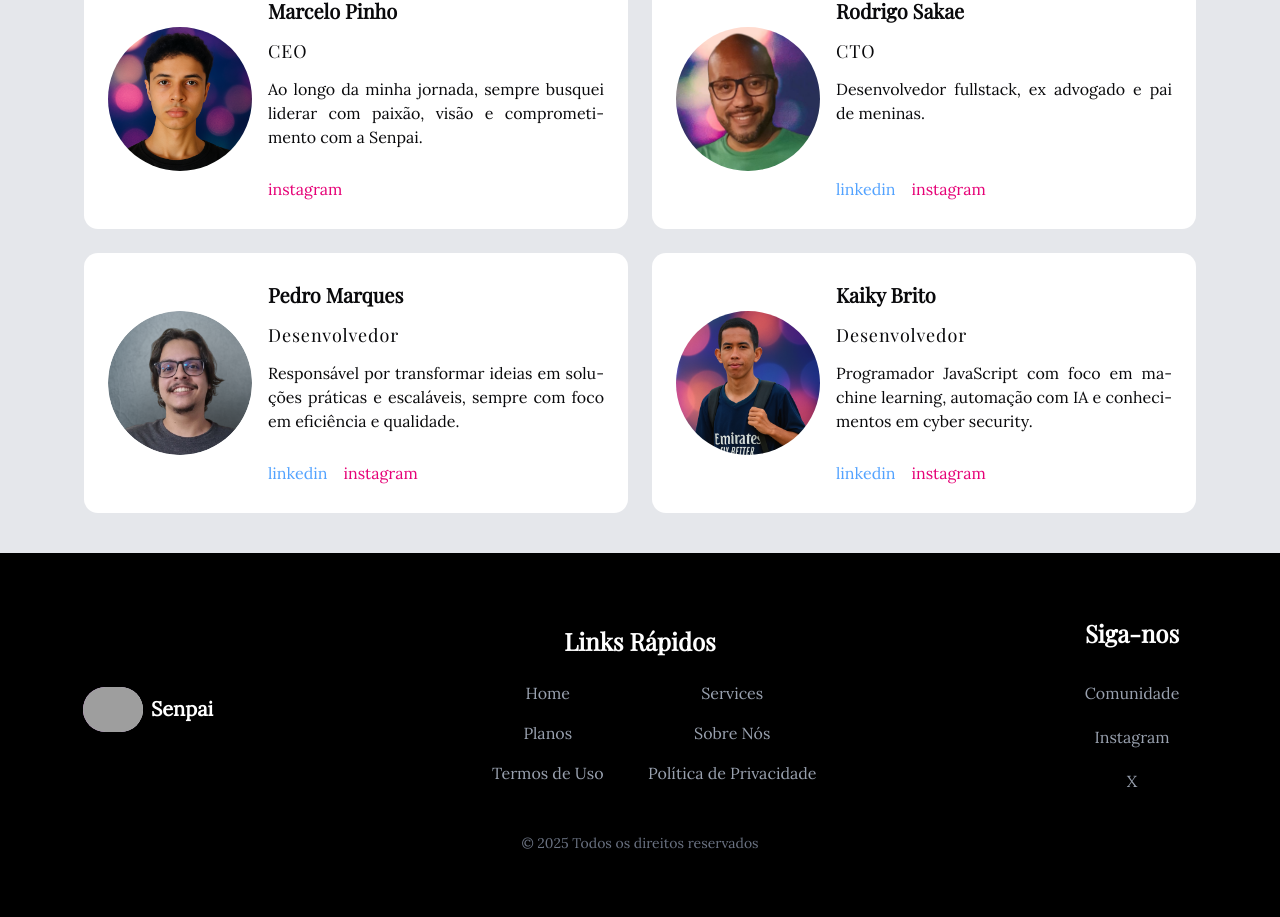
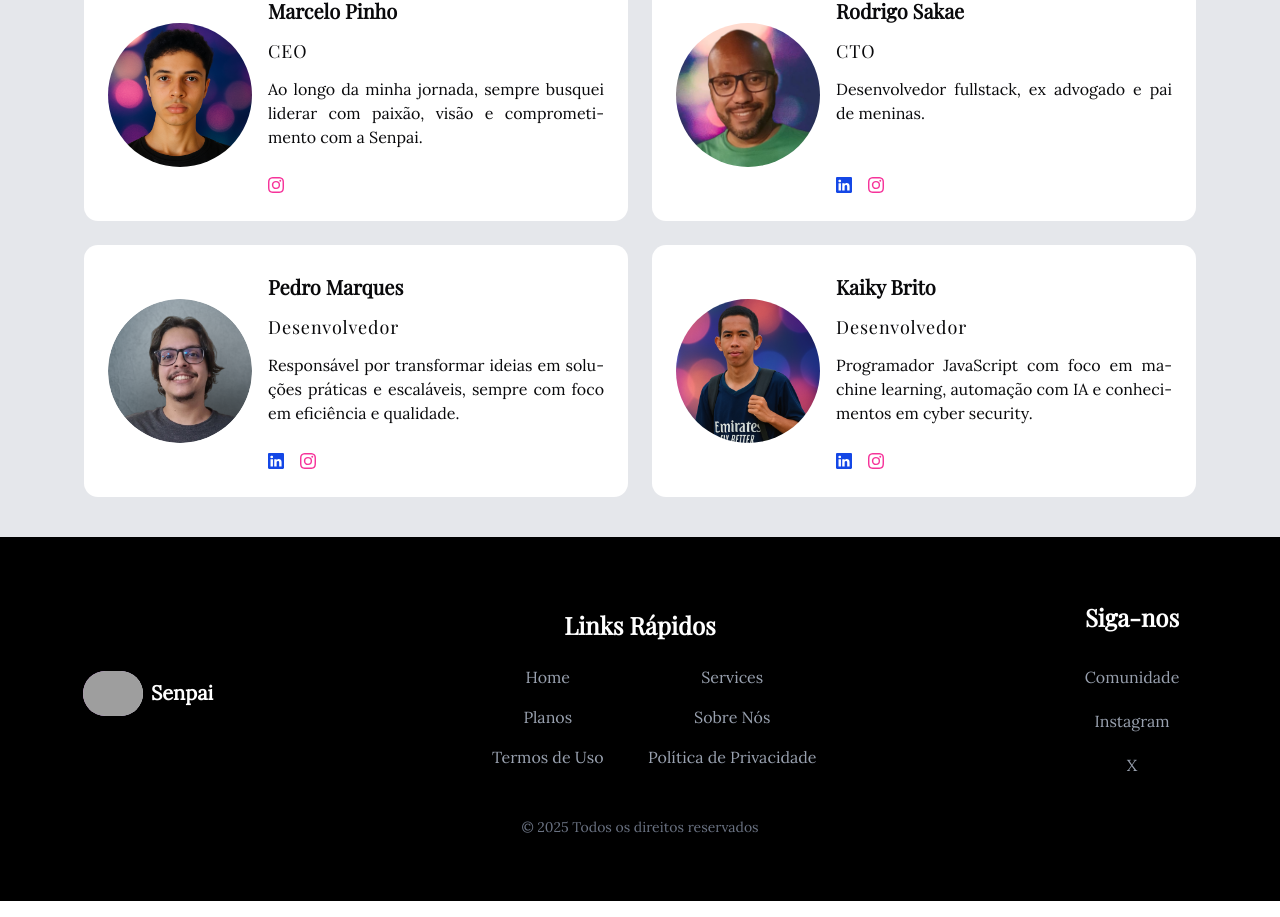
Before and after one commit to PedroMarques391/senpaiLP, a Next.js app: page /about in a window 1280 px wide. Shown: the part 2083-3000 px from the top of the page. Built offline with nearby package versions, Linux system fonts and the light colour scheme; grey boxes are pictures that could not be loaded.

Commit message:
refactor: usando renderIcon em Team.tsx.

```diff
--- a/src/components/sections/Team.tsx
+++ b/src/components/sections/Team.tsx
@@ -1,25 +1,14 @@
 "use client"
-import Image, { StaticImageData } from 'next/image'
+import Image from 'next/image'
 import Link from 'next/link'
 import { useRef } from 'react'
 import { motion, useInView } from "motion/react"
+import { renderIcon } from '../shared/IconRenderer'
+import { ITeamMember } from '@/src/types'
 
-type TLinksTypes = {
-    url: string
-    color: string
-    icon: React.ReactNode
-}
 
-export interface ITeamProps {
-    image: StaticImageData
-    name: string
-    jobTitle: string
-    bio: string
-    links: TLinksTypes[]
 
-}
-
-const Team = ({ image, name, jobTitle, bio, links }: ITeamProps): React.JSX.Element => {
+const Team = ({ image, name, jobTitle, bio, links }: ITeamMember): React.JSX.Element => {
     const ref = useRef(null)
     const isInView = useInView(ref)
 
@@ -56,7 +45,7 @@ const Team = ({ image, name, jobTitle, bio, links }: ITeamProps): React.JSX.Elem
                                 target="_blank"
                                 rel="noopener noreferrer"
                                 className={`${link.color} hover:underline`}>
-                                {link.icon}
+                                {renderIcon(link.icon)}
                             </Link>
                         </li>
                     ))}
```
